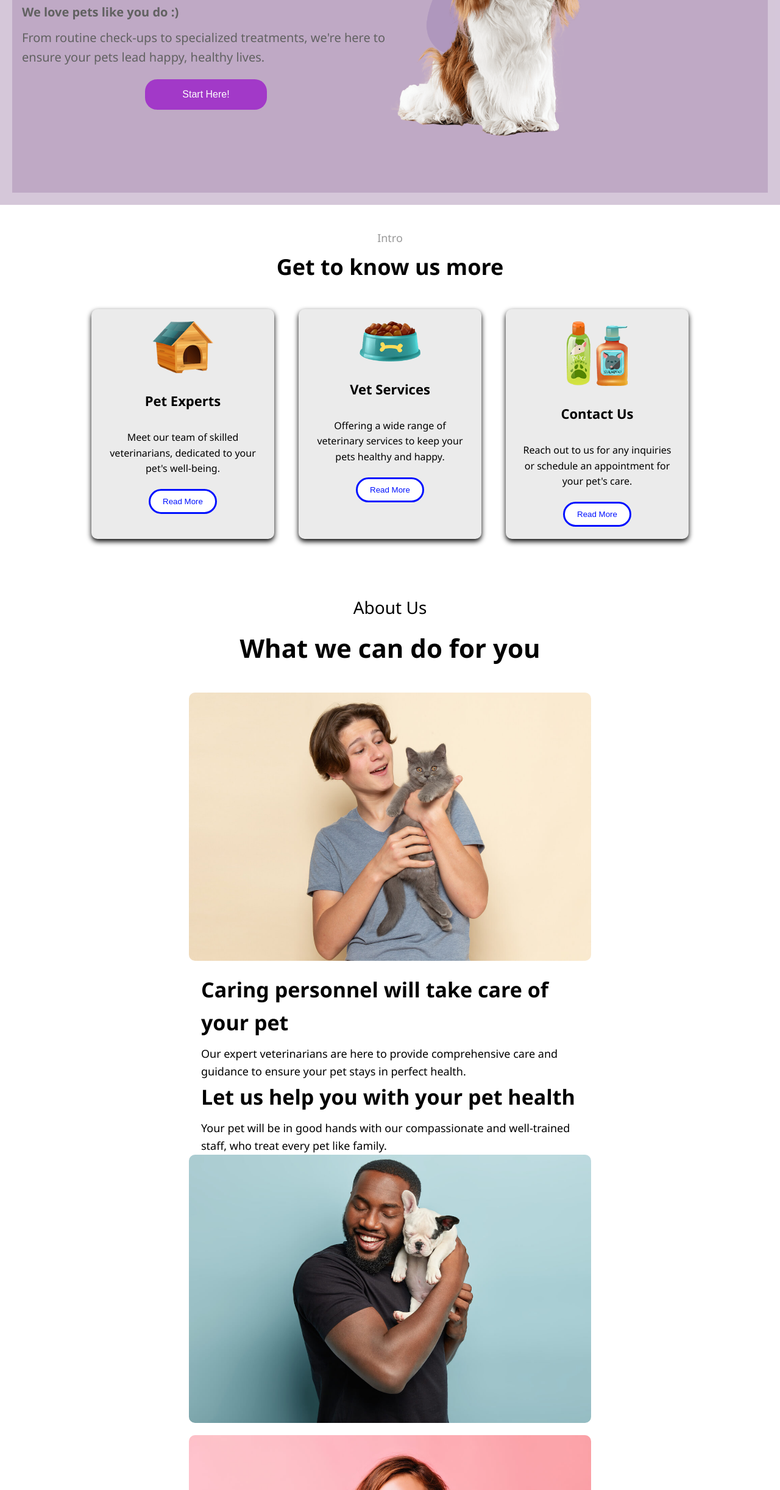
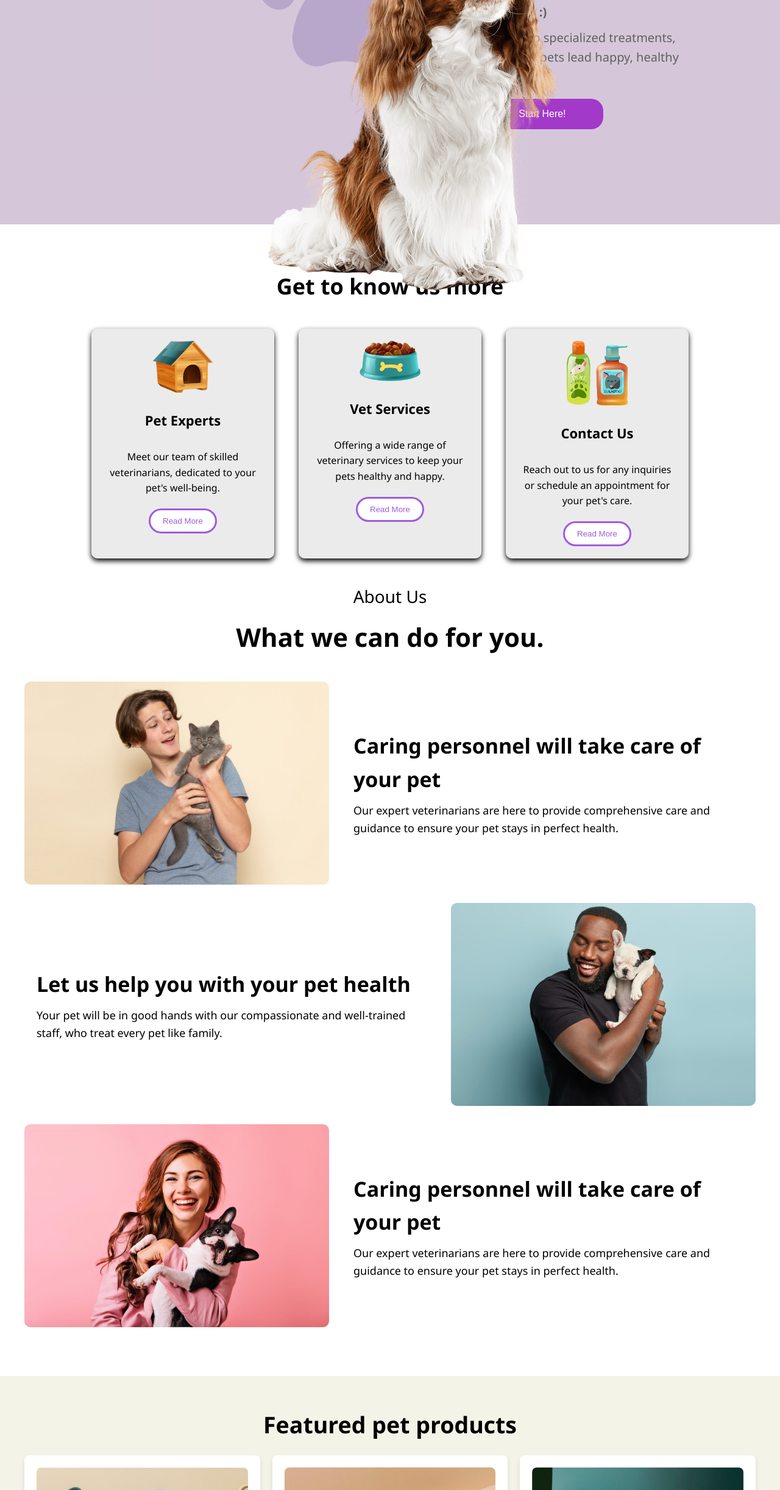
Before and after one commit to barliz4/Pet_Doctor, a plain HTML site: page index.html in a window 1280 px wide. Shown: the part 356-2800 px from the top of the page at 61% size. Drawn offline with Linux system fonts and the light colour scheme.

Commit message:
Se acomoda la posicion del perro, y las fotos

```diff
--- a/estilosIND.css
+++ b/estilosIND.css
@@ -16,7 +16,7 @@ header {
   padding: 20px 10%;
   display: flex;
   justify-content: right;
-  box-shadow: 0 2px 5px rgb(77, 0, 70);
+  /*box-shadow: 0 2px 5px rgb(255, 0, 0); */
 }
 
 nav ul {
@@ -44,17 +44,19 @@ nav ul li a {             /*Lista Barra de navegacion S*/
   min-height: 70vh;
   padding: 20px;
 }
+.imagenes img{
+  position: absolute;
+  left: 420px;
+  top: 200px;
+}
 
 .contenido-principal {
   display: flex;
-  background-color: #a487ae76;        /*Color del contenedor*/
   /*color: #ffffff;                     /**/
   align-items: center;
-  justify-content: left;
   width: max-content;
   padding: 1rem;
-
-
+  justify-content: end;
 }
 
 /*-----------------------
@@ -221,8 +223,8 @@ nav ul li a {             /*Lista Barra de navegacion S*/
 
 .card-button {
   background: #ffffff;        /*color interno del boton*/
-  color: #0011ff;             /*Color letra del boton*/
-  border: 3px solid #0011ff;    /*color alrededor del boton trazo*/
+  color: #9f5cdf;             /*Color letra del boton*/
+  border: 3px solid #9f5cdf;    /*color alrededor del boton trazo*/
   padding: 10px 20px;
   border-radius: 25px;
   cursor: pointer;
@@ -241,9 +243,9 @@ nav ul li a {             /*Lista Barra de navegacion S*/
 
 /* Estilos seccion principal */
 .apartado_about-us {
-  padding: 50px 20px;
+
   font-family: 'Segoe UI', Tahoma, Geneva, Verdana, sans-serif;
-  text-align: center;
+  text-align: center;       /*titulo About*/
 }
 
 .about-header {
@@ -262,33 +264,44 @@ nav ul li a {             /*Lista Barra de navegacion S*/
 }
 
 /*---------Diseño----------*/
+
+.apartado_about-us {
+  max-width: 1200px;
+  margin: 0 auto;
+  margin-bottom: 5rem;
+}
+
+
 .about-contenido {
     display: flex;
-  flex-wrap: wrap;
-  justify-content: center;
-  /*gap: 300px;*/
-  align-items: center;
-  justify-content:space-evenly;
+    flex-direction: column;
+    gap: 30px;
+    margin-top: 0px;
+
 }
 
 .about-item {
     display: flex;
-  flex-direction: column;
     align-items: center;
-  max-width: 660px;   /*Tamaño de las imagenes*/
+    gap: 20px;
     text-align: left;
 }
 
-.about-image {
-  display: flex;
+.about-img {
+    flex: 1;
+}
+
+.about-item img {
     width: 100%;
+    max-width: 500px;
     height: auto;
     border-radius: 10px;
-  margin-bottom: 20px;
 }
 
 .about-text {
-  padding: 0 20px;
+     flex: 1;
+    padding: 20px;
+    display: grid;    /* 1 */
 }
 
 .about-item-title {
@@ -307,7 +320,7 @@ nav ul li a {             /*Lista Barra de navegacion S*/
 ------------------------*/
 
 .featured-products {
-    background-color: #d1c1a6a4;      /*Color fondo del contenedor*/
+    background-color: #d1cea641;      /*Color fondo del contenedor*/
     padding: 50px 20px;
     text-align: center;
     font-size: 25px;                    /*Tamaño del titulo, y de los precios*/
@@ -398,12 +411,12 @@ nav ul li a {             /*Lista Barra de navegacion S*/
 }
 
 .service-item img {
-  width: 100px;
-  height: 100px;
+  width: 80px;
+  height: 80px;
   background-color: #00aaff4a;
-  padding: 18px;      /*Define el tamaño interno del los logos*/
+  padding: 10px;      /*Define el tamaño interno del los logos*/
   box-shadow: 0 4px 6px rgb(0, 0, 0);   /*Color, y forma del Sombreado*/
-  border-radius: 80px;
+  border-radius: 60px;
 }
 
 .service-item h3 {
@@ -425,7 +438,7 @@ nav ul li a {             /*Lista Barra de navegacion S*/
 .testimonios_section {
     text-align: center;
     padding: 50px 20px;
-    background-color: rgba(13, 107, 154, 0.271); /* Color fondo contenedor */
+    background-color: rgba(166, 113, 216, 0.271); /* Color fondo contenedor */
 }
 
 .testimonios_section h2 {
@@ -552,7 +565,6 @@ footer {
 form {
     display: flex;
     gap: 10px;
-    margin-top: 10px;
 }
 
 form input {
@@ -563,7 +575,7 @@ form input {
 }
 
 form button {
-    background-color: #00000041;
+    background-color: #e1b5fa;
     color: #000000;     /*Color interno de la flecha*/
     border: none;
     padding: 20px;
--- a/index.html
+++ b/index.html
@@ -46,7 +46,7 @@
       </div>
 
       <div class="imagenes">
-        <img class="perro1" src="ImagenesE/header.png" alt="Dog">
+        <img src="ImagenesE/header.png" alt="Dog">
         <img class="Huellaperro" src="ImagenesE/header-bg.png" alt="Huellaperro">
       </div>
     </div>
@@ -110,13 +110,13 @@
   <section class="apartado_about-us">
     <div class="about-header">
       <p class="about-subtitle">About Us</p>
-      <h2 class="about-title">What we can do for you</h2>
+      <h2 class="about-title">What we can do for you.</h2>
     </div>
     <div class="about-contenido">
 
       <!-- Columna izquierda 1-->
       <div class="about-item">
-        <img src="ImagenesE\about-1.jpg" alt="Cat Holder" class="about-image">
+        <img src="ImagenesE\about-1.jpg" alt="Cat Holder">
         <div class="about-text">
           <h3 class="about-item-title">Caring personnel will take care of your pet</h3>
           <p class="about-item-description">
@@ -136,13 +136,13 @@
             family.
           </p>
         </div>
-        <img src="ImagenesE\about-2.jpg" alt="Dog Holder" class="about-image">
+        <img src="ImagenesE\about-2.jpg" alt="Dog Holder">
       </div>
 
 
       <!-- Columna izquierda 3-->
       <div class="about-item">
-        <img src="ImagenesE\about-3.jpg" alt="negro con perro" class="about-image">
+        <img src="ImagenesE\about-3.jpg" alt="negro con perro">
         <div class="about-text">
           <h3 class="about-item-title">Caring personnel will take care of your pet</h3>
           <p class="about-item-description">
@@ -322,4 +322,5 @@
       </div>
     </footer>
   </body>
+
 </html>
```
Lines whose indentation alone changed are shown as unchanged.
